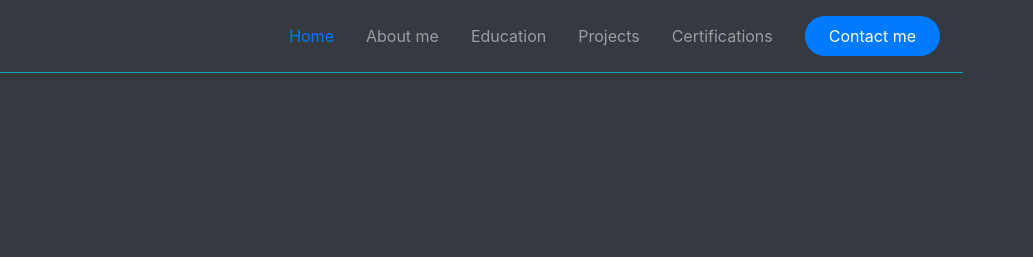
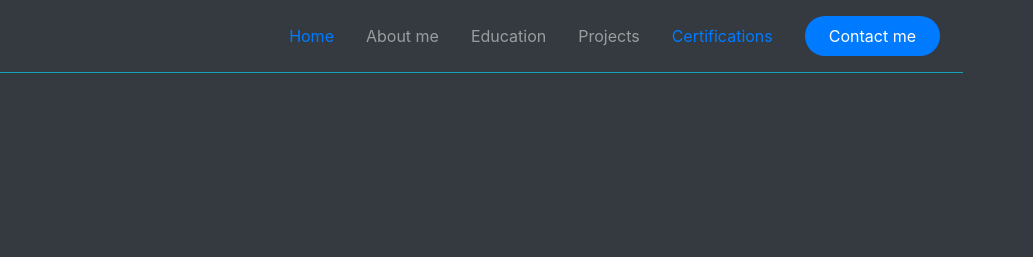
Before and after one commit to AnasBaddy02/My_Portfolio, a plain HTML site: page index.html in a window 1280 px wide. Shown: the top 257 px of the page, 247-1280 px from the left. Drawn offline with nearby package versions, Linux system fonts and the light colour scheme.

Commit message:
StickyNav

```diff
--- a/index.html
+++ b/index.html
@@ -23,11 +23,10 @@
 
 <body class="bg-dark">
 
-  <div class="vh-100">
     <!-- navbar -->
 
     <!-- to add sticky-top uncomment sticky-top section in scrip.js -->
-    <nav class="navbar navbar-expand-md bg-dark navbar-dark ">
+    <nav class="navbar navbar-expand-md bg-dark navbar-dark sticky-top">
       <div class="container border-bottom pb-2 border-info">
         <a href="" class="btn-link btn navbar-brand">
           <img src="imgs/logo.png" alt="" height="40">
@@ -80,7 +79,6 @@
     </div>
 
 
-  </div>
 
   <!-- about me -->
 
@@ -265,13 +263,13 @@
   </div>
   <!-- back to top button -->
 
-  <div class="fixed-bottom w-100 d-flex justify-content-end">
+  <!-- <div class="fixed-bottom w-100 d-flex justify-content-end">
     <svg xmlns="http://www.w3.org/2000/svg" width="40" height="40" id="goBack" style="cursor:pointer; display: none;"
       fill="currentColor" class="bi bi-arrow-up-circle-fill btn-primary rounded-circle mr-3 mb-3" viewBox="0 0 16 16">
       <path
         d="M16 8A8 8 0 1 0 0 8a8 8 0 0 0 16 0zm-7.5 3.5a.5.5 0 0 1-1 0V5.707L5.354 7.854a.5.5 0 1 1-.708-.708l3-3a.5.5 0 0 1 .708 0l3 3a.5.5 0 0 1-.708.708L8.5 5.707V11.5z" />
     </svg>
-  </div>
+  </div> -->
 
   <!-- footer -->
 
--- a/script.js
+++ b/script.js
@@ -29,24 +29,29 @@ $(document).ready(function () {
       $("#goBack").hide(500);
     }
     // sticky-top section
-    // if($(document).scrollTop()<700 ){
-    //   $("#navLink1").addClass("text-primary");
-    //   $("#navLink2").removeClass("text-primary");
-    // }
-    // if($(document).scrollTop()>700 ){
-    //   $("#navLink2").addClass("text-primary");
-    //   $("#navLink1").removeClass("text-primary");
-    //   $("#navLink3").removeClass("text-primary");
-    // }
-    // if($(document).scrollTop()>1400 ){
-    //   $("#navLink3").addClass("text-primary");
-    //   $("#navLink2").removeClass("text-primary");
-    //   $("#navLink4").removeClass("text-primary");
-    // }
-    // if($(document).scrollTop()>2000 ){
-    //   $("#navLink4").addClass("text-primary");
-    //   $("#navLink3").removeClass("text-primary");
-    // }
+    if($(document).scrollTop()<700 ){
+      $("#navLink1").addClass("text-primary");
+      $("#navLink2").removeClass("text-primary");
+    }
+    if($(document).scrollTop()>700 ){
+      $("#navLink2").addClass("text-primary");
+      $("#navLink1").removeClass("text-primary");
+      $("#navLink3").removeClass("text-primary");
+    }
+    if($(document).scrollTop()>1400 ){
+      $("#navLink3").addClass("text-primary");
+      $("#navLink2").removeClass("text-primary");
+      $("#navLink4").removeClass("text-primary");
+    }
+    if($(document).scrollTop()>2000 ){
+      $("#navLink4").addClass("text-primary");
+      $("#navLink3").removeClass("text-primary");
+      $("#navLink5").removeClass("text-primary");
+    }
+    if($(document).scrollTop()>2700 ){
+      $("#navLink5").addClass("text-primary");
+      $("#navLink4").removeClass("text-primary");
+    }
   });
   $("#goBack").click(function (e) {
     $(document).scrollTop(0);
```
